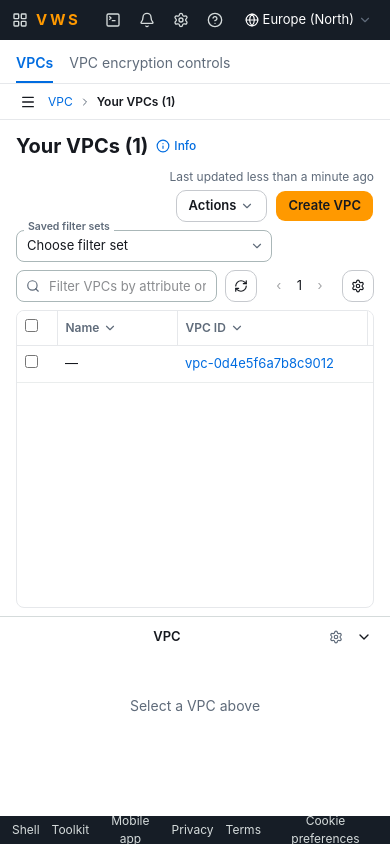
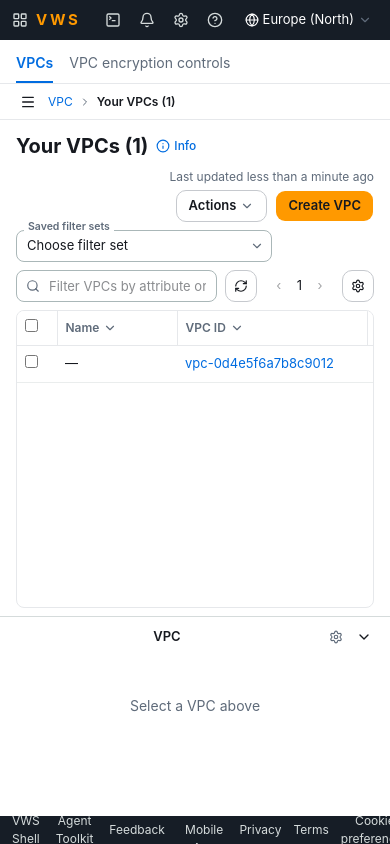
Before and after one commit to popododo0720/vws-console, a Next.js app: page /network/vpcs in a window 390 px wide. Built offline with nearby package versions, Linux system fonts and the light colour scheme.

Commit message:
Match the bottom bar links and notice to the reference
List VWS Shell, Agent Toolkit, Feedback and Console Mobile App on the
left and read the copyright as a neutral VWS contributors line.

```diff
--- a/src/components/sites/console/shell.tsx
+++ b/src/components/sites/console/shell.tsx
@@ -9,9 +9,10 @@ import { TopBar } from "@/components/sites/console/top-bar";
 import { OutlineButton, PanelDialog } from "@/components/sites/console/ui";
 
 const notices: Record<string, string> = {
-  Shell: "The browser shell is not connected in this preview.",
-  Toolkit: "The local toolkit is not installed in this preview.",
-  "Mobile app": "There is no mobile companion for this preview.",
+  "VWS Shell": "The browser shell is not connected in this preview.",
+  "Agent Toolkit": "The local agent toolkit is not installed in this preview.",
+  Feedback: "Feedback is not collected in this preview.",
+  "Console Mobile App": "There is no mobile companion for this preview.",
   Privacy: "This preview keeps data in memory for the browser tab. Nothing is uploaded.",
   Terms: "VWS is a local mock of a cloud console. It is not a cloud provider.",
   "Cookie preferences": "This preview does not set tracking cookies.",
@@ -73,15 +74,15 @@ export function Shell({
         <div className="flex min-w-0 flex-1 flex-col">{children}</div>
       </div>
       <footer className="flex h-7 shrink-0 items-center justify-between gap-3 bg-[#161d26] px-3 text-[12px] text-[#d5dbdb]">
-        <div className="flex items-center gap-3">
-          {["Shell", "Toolkit", "Mobile app"].map((label) => (
+        <div className="flex items-center gap-4">
+          {["VWS Shell", "Agent Toolkit", "Feedback", "Console Mobile App"].map((label) => (
             <button key={label} type="button" className="hover:underline" onClick={() => setNotice(label)}>
               {label}
             </button>
           ))}
         </div>
         <div className="flex items-center gap-3">
-          <span className="hidden sm:inline">© 2026 VWS</span>
+          <span className="hidden sm:inline">© 2026, VWS contributors.</span>
           {["Privacy", "Terms", "Cookie preferences"].map((label) => (
             <button key={label} type="button" className="hover:underline" onClick={() => setNotice(label)}>
               {label}
```
